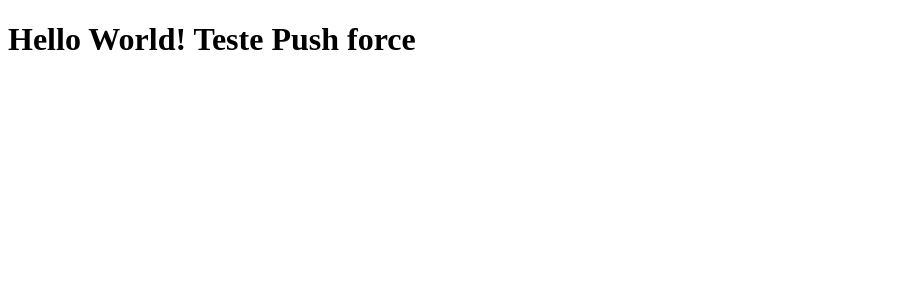
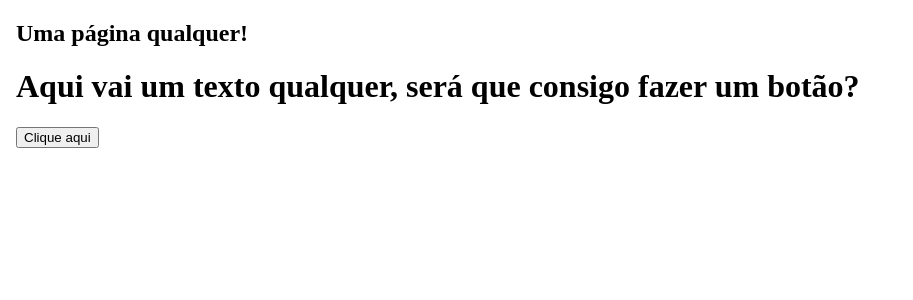
Before and after one commit to leandrodeon443/ldeon-tabnews, a Next.js app: page / in a window 1280 px wide. Shown: the top 300 px of the page, without its empty margins (0-913 px from the left). Built offline with nearby package versions, Linux system fonts and the light colour scheme.

Commit message:
html um pouco melhor

```diff
--- a/pages/index.js
+++ b/pages/index.js
@@ -1,6 +1,16 @@
 function Home() {
-    return <h1>Hello World! Teste Push force</h1>
-
+    return (
+        <>
+            <head>
+                <title>LDEON TabNews!</title>
+            </head>
+            <body>
+                <h2>Uma página qualquer!</h2>
+                <h1>Aqui vai um texto qualquer, será que consigo fazer um botão?</h1>
+                <button onClick={() => alert('Botão clicado!')}>Clique aqui</button>
+            </body>
+        </>
+    );
 }
 
 export default Home;
```
